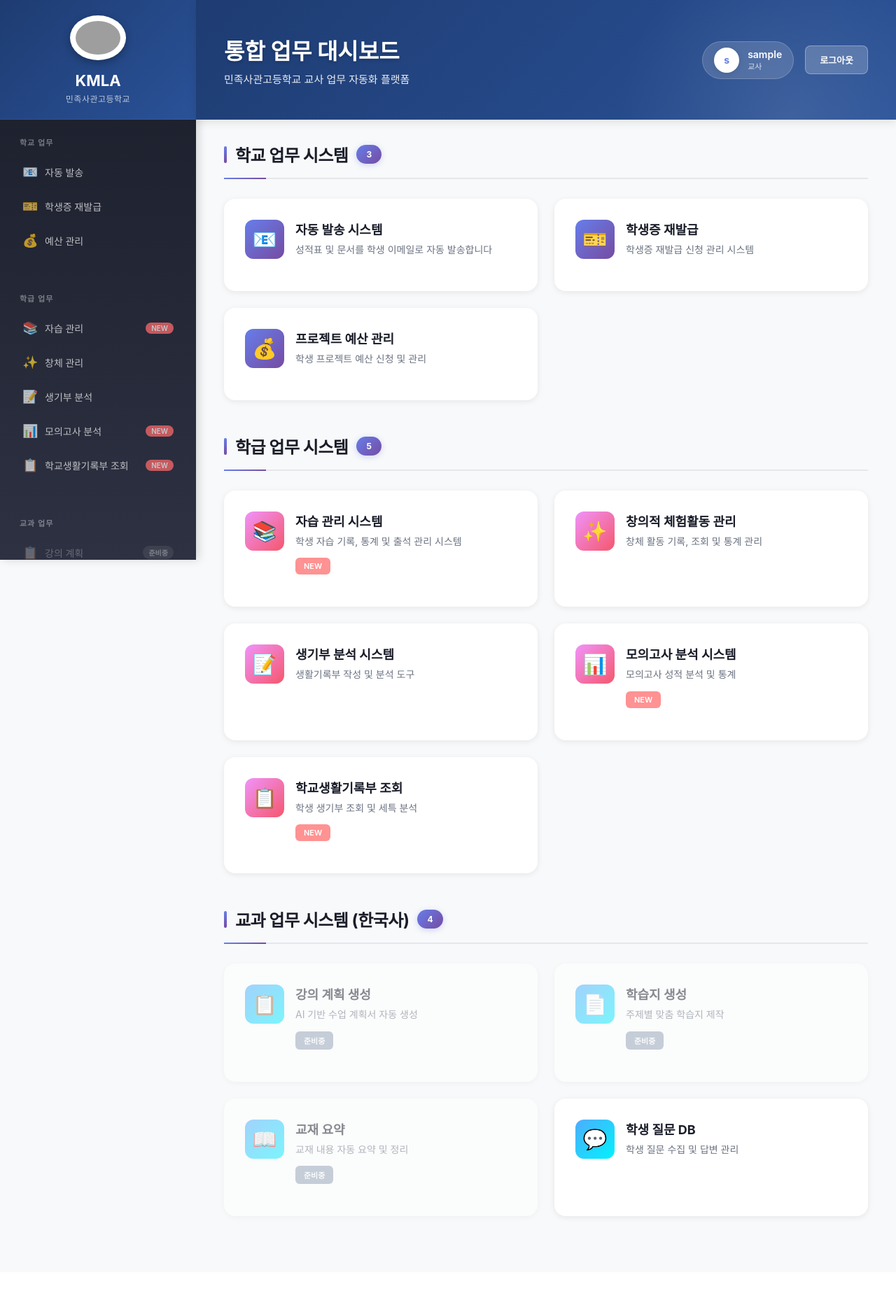
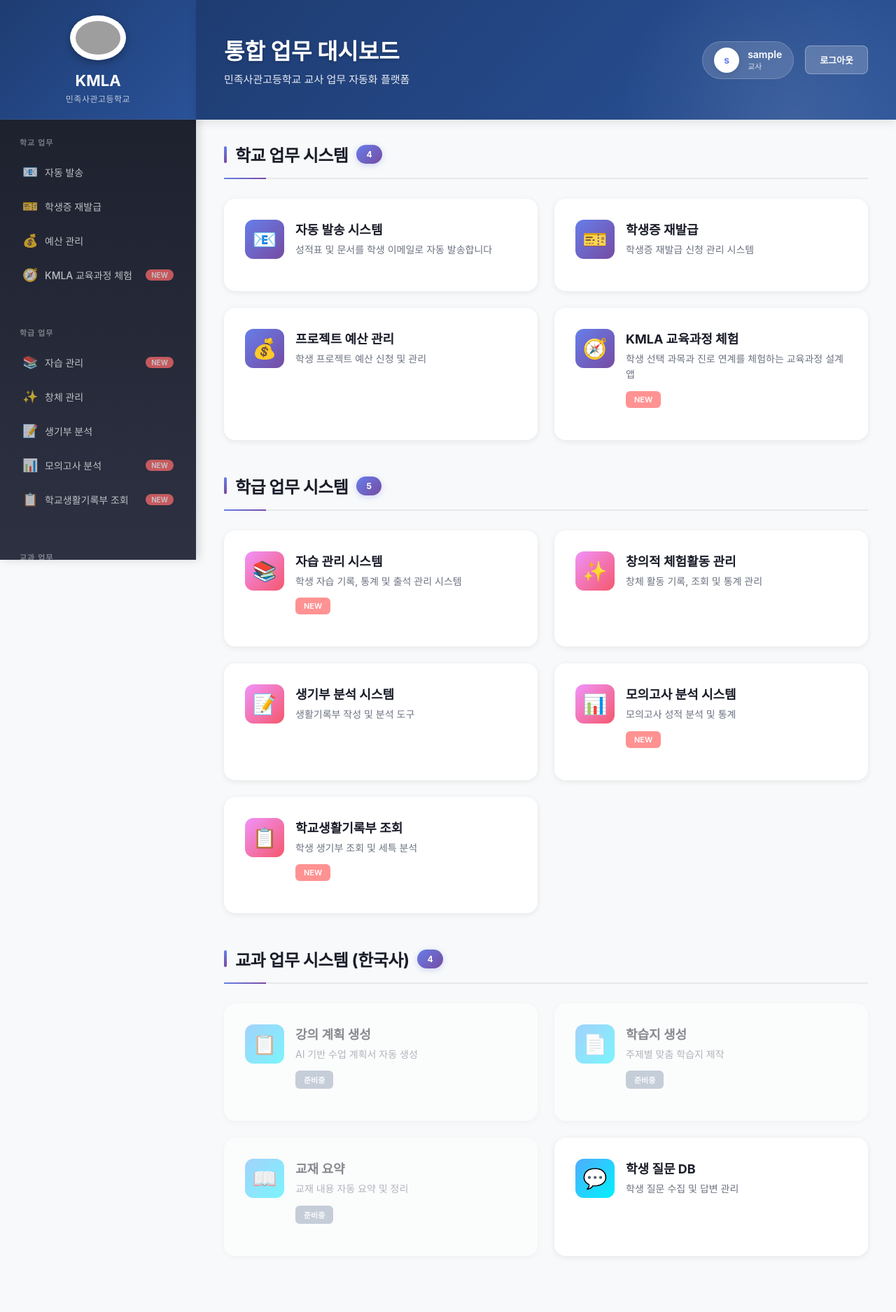
Before and after one commit to knue20-kmla/work-dashboard, a Flask app: page /dashboard in a window 1280 px wide. Shown: the whole page at 70% size. Before the commit the page ends 1742 px from the top, so only its background shows below. Run offline with Flask 3, Linux system fonts and the light colour scheme; the visitor is signed in with stand-in values (Sample User, id 1); grey boxes are pictures that could not be loaded.

Commit message:
Move curriculum app to school section

```diff
--- a/templates/dashboard.html
+++ b/templates/dashboard.html
@@ -494,6 +494,11 @@
                 <span class="nav-item-icon">💰</span>
                 <span class="nav-item-text">예산 관리</span>
             </a>
+            <a href="https://kmla-curriculum.netlify.app" target="_blank" class="nav-item">
+                <span class="nav-item-icon">🧭</span>
+                <span class="nav-item-text">KMLA 교육과정 체험</span>
+                <span class="nav-badge new">NEW</span>
+            </a>
         </div>
 
         <div class="nav-section">
@@ -577,7 +582,7 @@
             <div class="content-section">
                 <div class="section-header">
                     <h2 class="section-title">학교 업무 시스템</h2>
-                    <span class="section-count">3</span>
+                    <span class="section-count">4</span>
                 </div>
                 <div class="cards-grid">
                     <a href="https://pdf-email-sender-1.onrender.com" target="_blank" class="card">
@@ -606,6 +611,16 @@
                             <div class="card-info">
                                 <div class="card-title">프로젝트 예산 관리</div>
                                 <div class="card-desc">학생 프로젝트 예산 신청 및 관리</div>
+                            </div>
+                        </div>
+                    </a>
+                    <a href="https://kmla-curriculum.netlify.app" target="_blank" class="card">
+                        <div class="card-header">
+                            <div class="card-icon school">🧭</div>
+                            <div class="card-info">
+                                <div class="card-title">KMLA 교육과정 체험</div>
+                                <div class="card-desc">학생 선택 과목과 진로 연계를 체험하는 교육과정 설계 앱</div>
+                                <span class="card-badge new">NEW</span>
                             </div>
                         </div>
                     </a>
```
